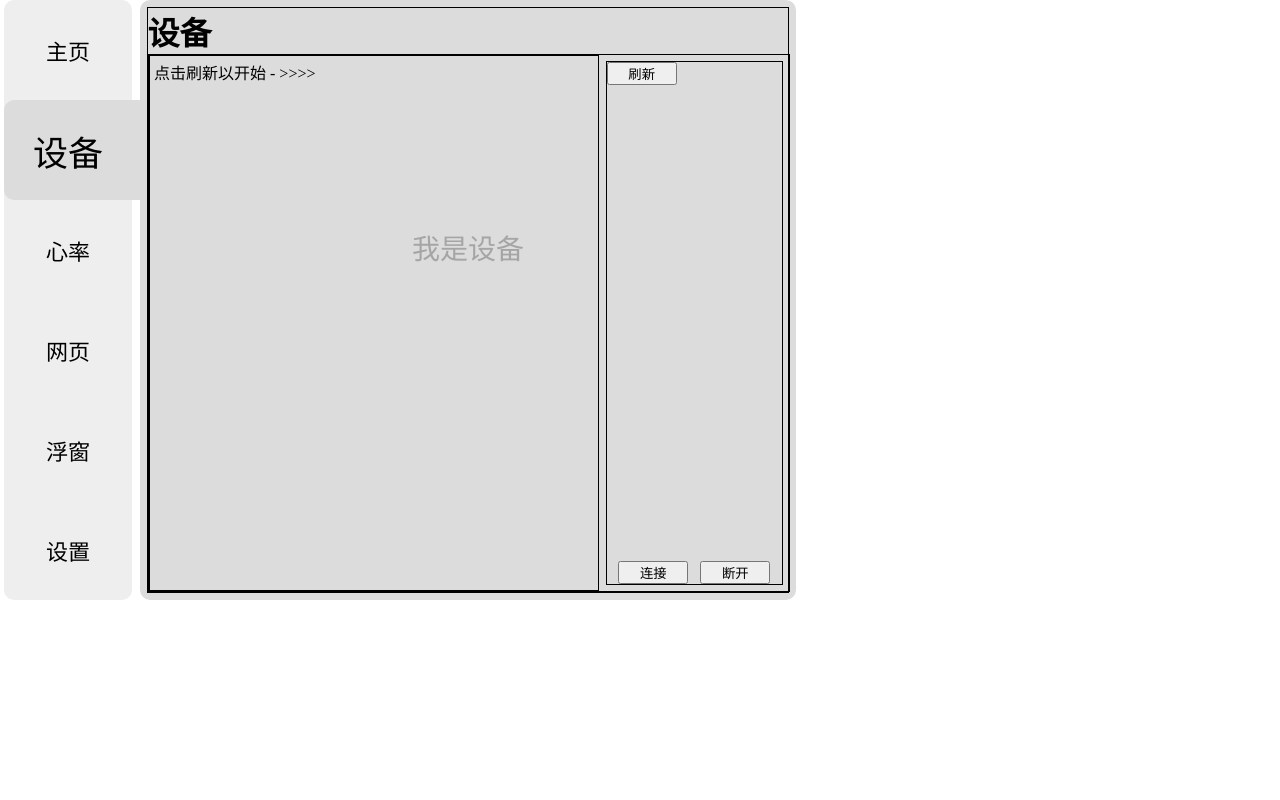
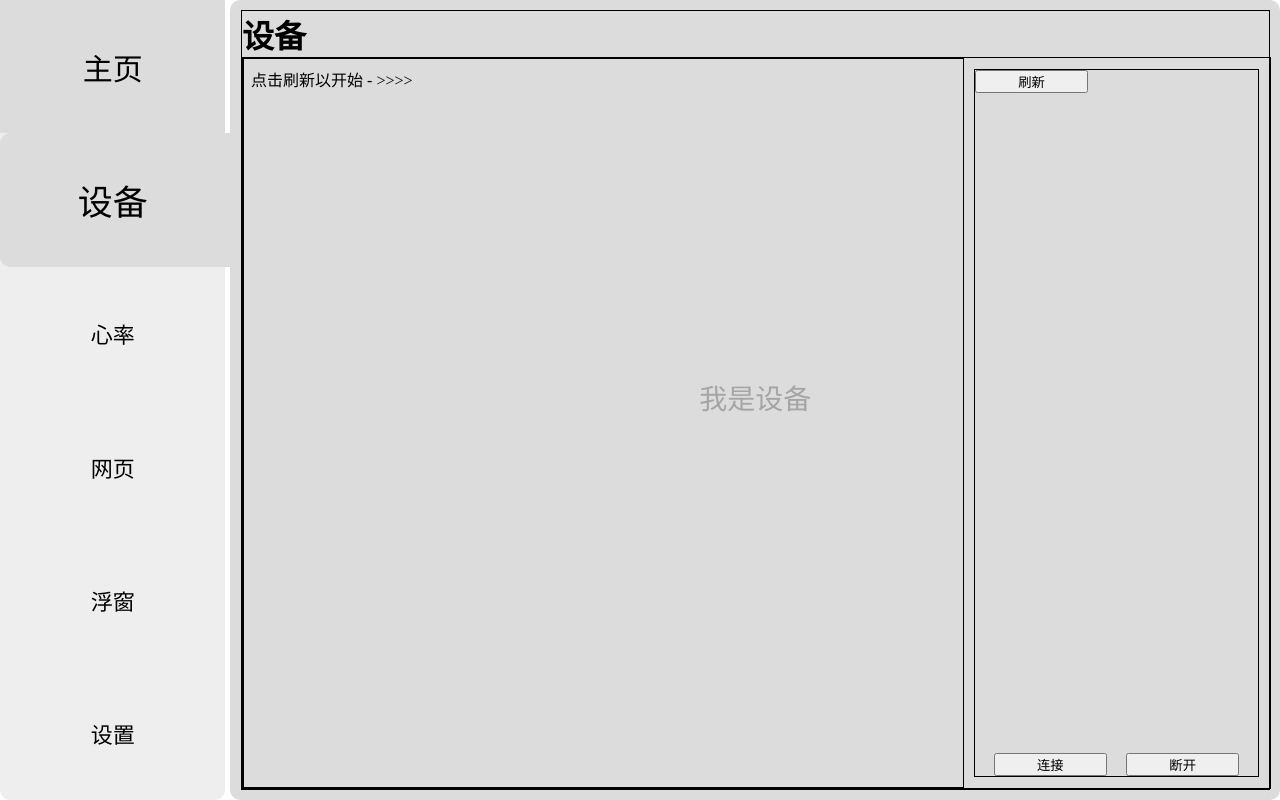
Before and after one commit to SharkBee80/Broadcast_Heart_Rate, a Flask app: template src/frontend/template/main.html in a window 1280 px wide. Run offline with Flask 3, Linux system fonts and the light colour scheme; the template is opened without the code that fills it, so the values that code supplies are empty.

Commit message:
feat(frontend): 优化用户界面和体验
- 调整页面布局和尺寸
- 允许窗口调整大小，并设置最小尺寸限制

```diff
--- a/main.py
+++ b/main.py
@@ -13,7 +13,8 @@
         url=f'http://127.0.0.1:{port}/main',
         width=816,  # 800 + 16
         height=642,  # 600 + 28 +16
-        resizable=False
+        resizable=True,
+        min_size=(450 + 16, 300 + 44),
     )
 
     api = WebUI_api.WebUI_api(window, server)
--- a/src/frontend/static/heart_rate_chart.js
+++ b/src/frontend/static/heart_rate_chart.js
@@ -6,7 +6,7 @@
 // 初始化数据
 let heartRateData = [];
 let labels = [];
-const maxDataPoints = 32; // 图表上显示的最大数据点数
+const maxDataPoints = 16; // 图表上显示的最大数据点数
 
 let updateInterval;
 let isSimulating = false;
@@ -38,13 +38,13 @@
                 suggestedMin: 40,
                 suggestedMax: 120,
                 title: {
-                    display: true,
+                    display: false,
                     text: '心率 (BPM)'
                 }
             },
             x: {
                 title: {
-                    display: true,
+                    display: false,
                     text: '时间'
                 }
             }
--- a/src/frontend/static/main.css
+++ b/src/frontend/static/main.css
@@ -8,24 +8,44 @@
 }
 
 html {
-    height: 600px;
-    width: 800px;
+    height: 100%;
+    width: 100%;
     overflow: hidden;
+}
+
+::-webkit-scrollbar {
+    /*height: 28px !important;*/
+    /*width: 8px !important;*/
+    width: 8px !important;
+}
+
+/* 定义了滚动条滑块的样式 */
+::-webkit-scrollbar-thumb {
+    border-radius: 10px;
+    border-style: dashed;
+    background-color: rgba(129, 129, 129, 0.4);
+    border-color: #e2242400;
+    border-width: 1.5px;
+    background-clip: padding-box;
+}
+
+button {
+    white-space: nowrap;
 }
 
 .choice-box {
     display: flex;
     position: relative;
-    width: 800px;
-    height: 600px;
+    width: 100vw;
+    height: 100vh;
     /*margin: 5% auto;*/
-    justify-content: space-around;
+    justify-content: space-between;
 }
 
 /* 选项卡 */
 .choice {
     float: left;
-    width: 16%;
+    width: calc(18% - 5px);
     height: 100%;
     display: flex;
     flex-wrap: nowrap;
@@ -40,6 +60,13 @@
     margin: 0;
     /*border: #000 1px solid;*/
     height: inherit;
+    font-size: 22px;
+}
+
+.choice li:hover {
+    font-size: 30px;
+    background-color: gainsboro;
+    transition: all 0.2s linear;
 }
 
 .choice li a {
@@ -49,7 +76,6 @@
     text-align: center;
     align-items: center;
     justify-content: center;
-    font-size: 22px;
     color: #000;
     transition: all 0.2s linear;
     cursor: pointer;
@@ -81,7 +107,7 @@
 }
 
 .choice-con .choice-con-li .bg-f {
-    line-height: 500px;
+    line-height: 100vh;
     text-align: center;
     font-size: 28px;
     color: rgba(0, 0, 0, 0.25);
@@ -168,8 +194,11 @@
 
 canvas#heartRateChart {
     position: absolute;
-    bottom: 0;
-    margin-bottom: 2%;
+    bottom: calc((100vh * 0.82 * 0.98 * 0.98) / 2);
+    left: 50%;
+    transform: translate(-50%, 50%);
+    width: calc(100vw * 0.82 * 0.98 * 0.98) !important;
+    height: 75vh !important;
 }
 
 /* 页面 */
@@ -334,7 +363,6 @@
 }
 
 .set .box_ .btn button {
-    width: inherit;
     min-width: 40%;
 }
 
--- a/src/frontend/static/main.js
+++ b/src/frontend/static/main.js
@@ -23,8 +23,8 @@
     a.addEventListener('click', function () {
         choiceAs.forEach(function (link) {
             link.style.fontSize = '';
-            link.style.backgroundColor = '#eee';
-            link.style.padding = '0';
+            link.style.backgroundColor = '';
+            link.style.padding = '';
         });
         this.style.fontSize = '35px';
         this.style.backgroundColor = 'gainsboro';
```
